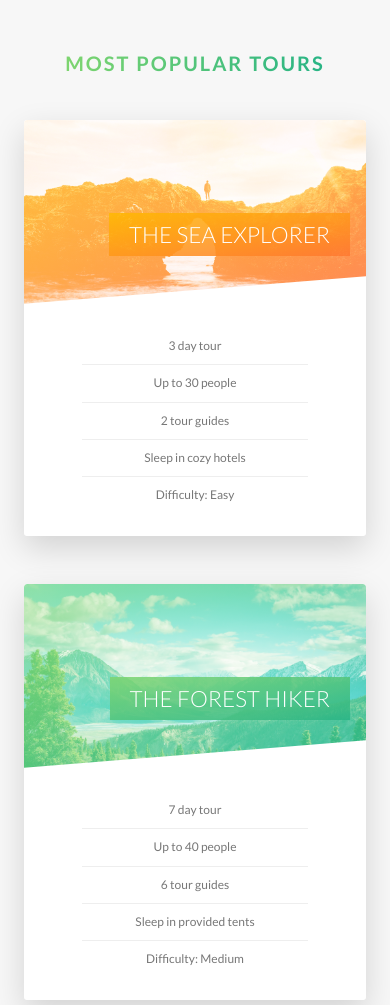
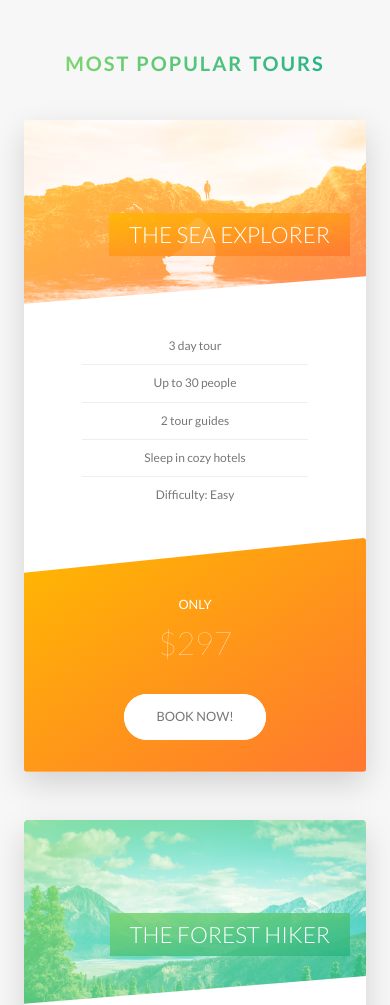
Before and after one commit to LiVinson/natours, a website: page index.html in a window 390 px wide. Shown: the part 2544-3549 px from the top of the page. Drawn offline with Linux system fonts and the light colour scheme; files whose address does not match are found by name.

Commit message:
added media queries to card component to remove rotation on hover and put back info on the front with a background-clip

```diff
--- a/sass/components/_card.scss
+++ b/sass/components/_card.scss
@@ -180,4 +180,60 @@
     font-size: 6rem;
     font-weight: 100;
   }
-}
+
+
+
+  @include responsive(tab-port) {
+
+      height: auto;
+      border-radius: 3px;
+      background-color:$color-white;
+      box-shadow: 0 1.5rem 4rem rgba($color-black, 0.15);
+
+
+      &__side {
+        height: auto;
+        position: relative;
+        box-shadow: none;
+
+
+        &--back {
+          //Removes rotation so it always shows
+          transform: rotateY(0);
+          clip-path:polygon(0 15%, 100% 0, 100% 100%, 0 100%)
+        }
+      }
+
+      //Removes hovering for smaller screens
+      &:hover &__side--front {
+        transform: rotateY(0);
+      }
+      &:hover &__side--back {
+        transform: rotateY(0);
+      }
+
+      //Front side styling - no changes
+
+      //BACK CARD STYLING
+
+      &__cta {
+        position: relative;
+        top: 0%;
+        left: 0%;
+        transform: translate(0);
+        width: 100%;
+        padding: 7rem 4rem 4rem 4rem;
+        border-radius: 0;
+      }
+
+      &__price-box {
+        margin-bottom: 3rem;
+
+      }
+
+      &__price-value {
+        font-size: 4rem;
+
+      }
+    }
+  }
```
Also changed, not shown: css/style.css.
